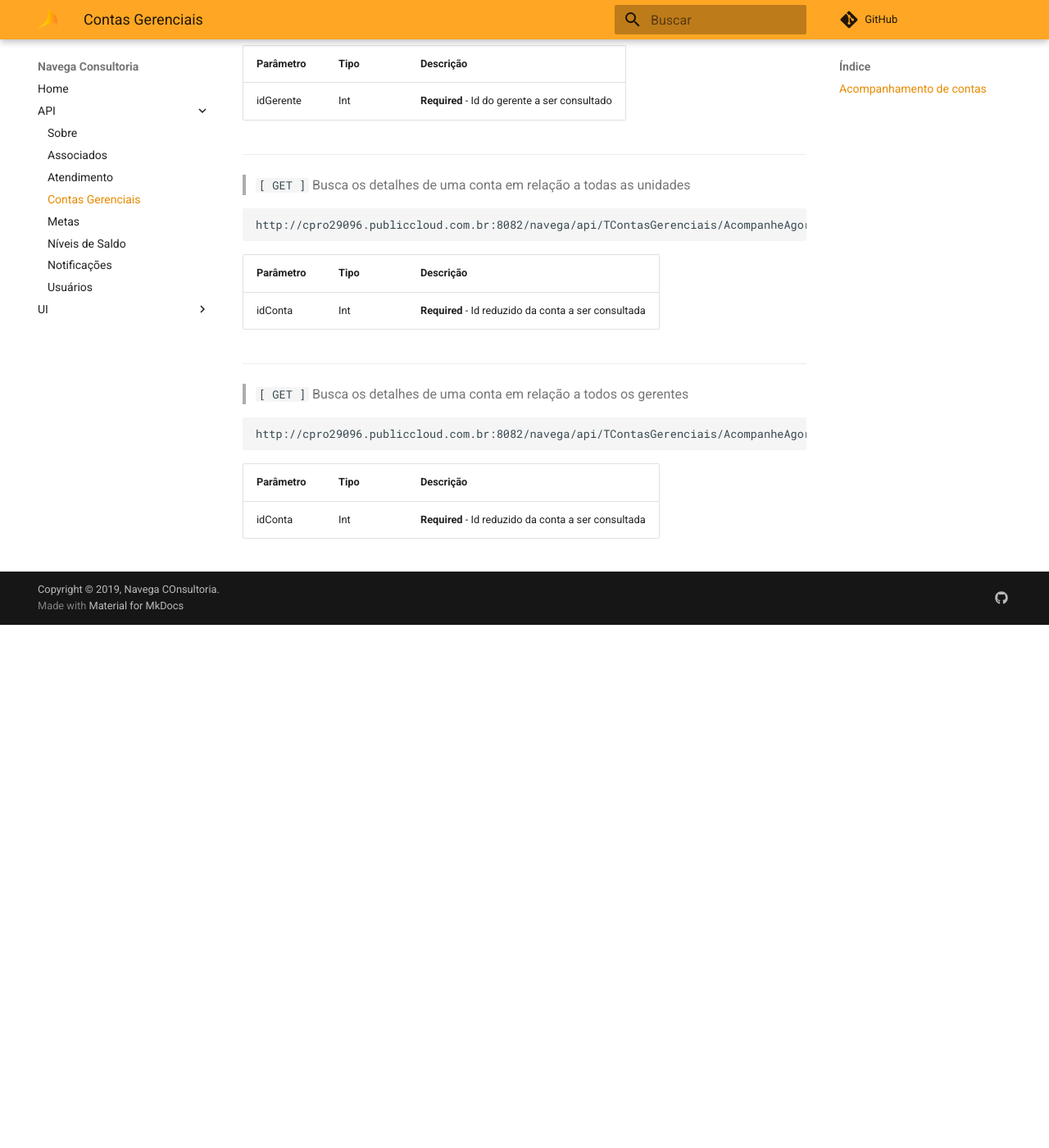
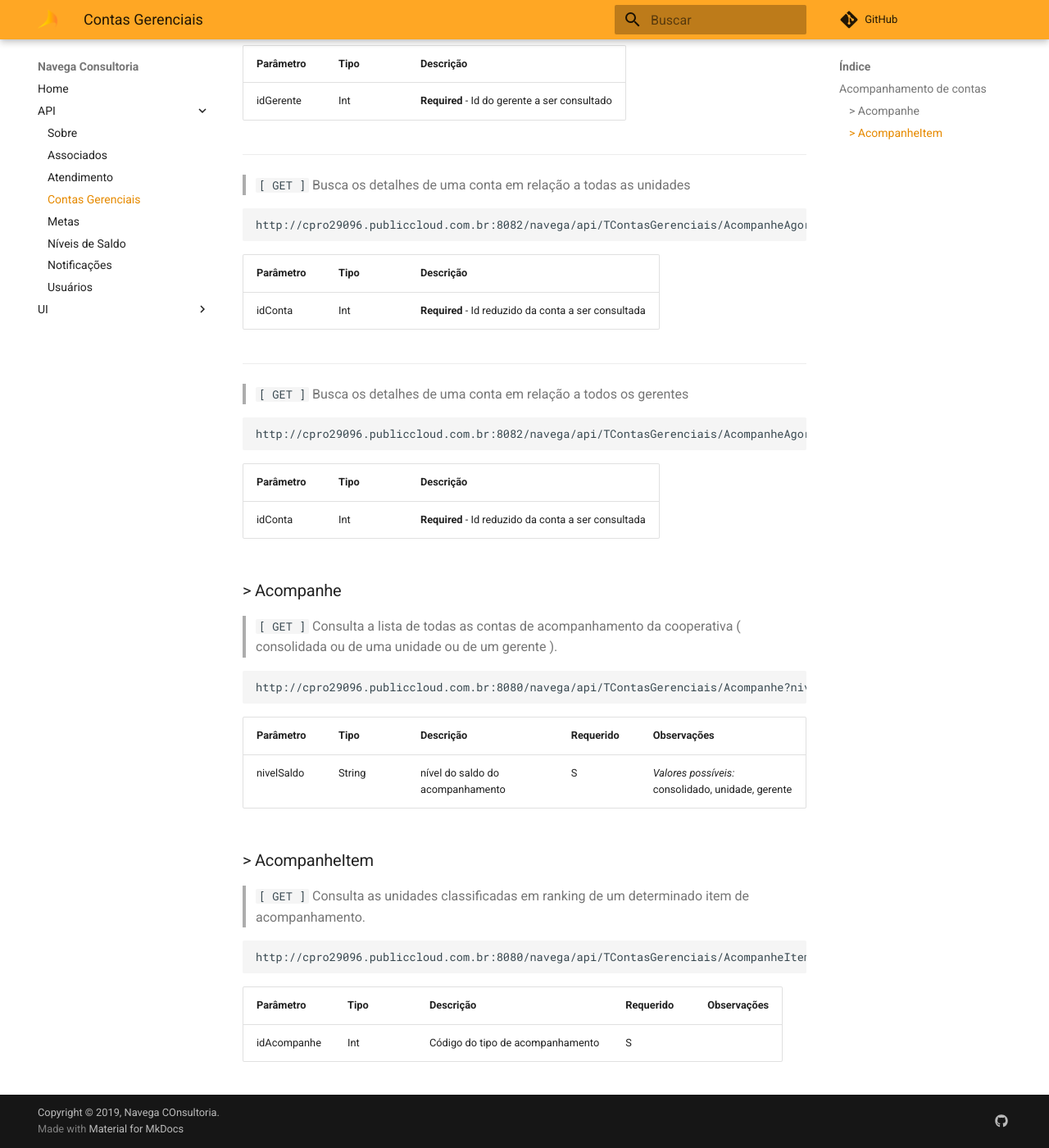
Before and after one commit to NavegaSistemas/Documentacao, an MkDocs documentation site: the page built from docs/API/contas_gerenciais.md, in a window 1280 px wide and 1400 px high, scrolled down 660 px. Shown: the whole window at 82% size. Built offline with MkDocs 1.6.1 and Material for MkDocs 9.7.7, drawn with Linux system fonts in a browser that asks for light colours; before the commit the page ends 1422 px from its top, so only the background shows below that.

Commit message:
[ADD] Anotação de endpoints de consultas de Acompanhe contas gerenciais.

````diff
--- a/docs/API/contas_gerenciais.md
+++ b/docs/API/contas_gerenciais.md
@@ -52,3 +52,27 @@ http://cpro29096.publiccloud.com.br:8082/navega/api/TContasGerenciais/AcompanheA
 |Parâmetro|Tipo|Descrição
 |----|------|--------|
 |idConta|Int|**Required** - Id reduzido da conta a ser consultada|
+
+
+### > Acompanhe
+
+> `[ GET ]`  Consulta a lista de todas as contas de acompanhamento da cooperativa ( consolidada ou de uma unidade ou de um gerente ).
+
+```
+http://cpro29096.publiccloud.com.br:8080/navega/api/TContasGerenciais/Acompanhe?nivelSaldo={nivelSaldo}
+```
+|Parâmetro|Tipo|Descrição|Requerido|Observações
+|----|------|--------|--------|--------|
+|nivelSaldo|String| nível do saldo do acompanhamento | S | *Valores possíveis:* consolidado, unidade, gerente|
+
+
+### > AcompanheItem
+
+> `[ GET ]`  Consulta as unidades classificadas em ranking de um determinado item de acompanhamento.
+
+```
+http://cpro29096.publiccloud.com.br:8080/navega/api/TContasGerenciais/AcompanheItem?idAcompanhe{idAcompanhe}
+```
+|Parâmetro|Tipo|Descrição|Requerido|Observações
+|----|------|--------|--------|--------|
+|idAcompanhe|Int| Código do tipo de acompanhamento | S | |
````
